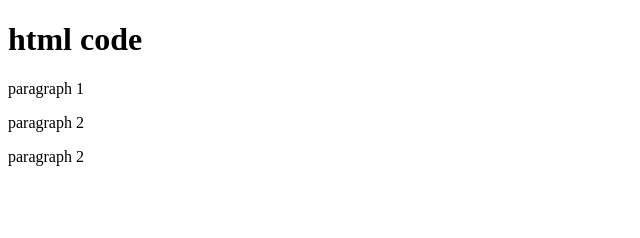
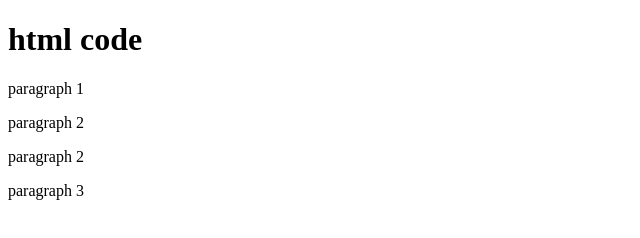
Before and after one commit to arijit-rout/git-test, a website: page index.html in a window 1280 px wide. Shown: the whole page, without its empty margins (0-640 px from the left). Drawn offline with Linux system fonts and the light colour scheme.

Commit message:
lite server

```diff
--- a/index.html
+++ b/index.html
@@ -6,5 +6,6 @@
         <p>paragraph 1</p>
         <p>paragraph 2</p>
         <p>paragraph 2</p>
+        <p>paragraph 3</p>
     </body>
 </html>
--- a/package.json
+++ b/package.json
@@ -4,7 +4,9 @@
   "description": "",
   "main": "index.js",
   "scripts": {
-    "test": "echo \"Error: no test specified\" && exit 1"
+    "start": "npm run lite",
+    "test": "echo \"Error: no test specified\" && exit 1",
+    "lite":"lite-server"
   },
   "repository": {
     "type": "git",
```
